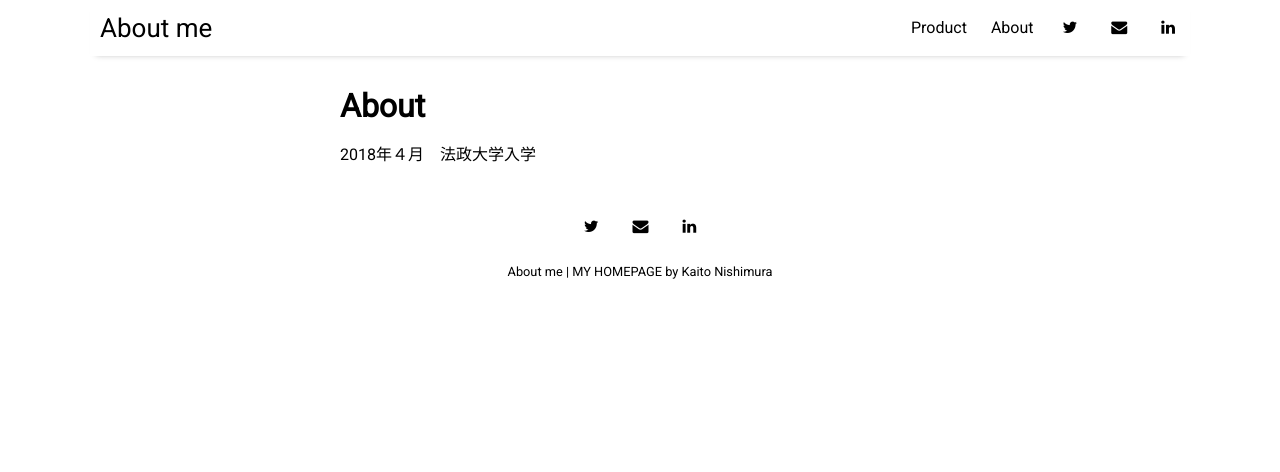
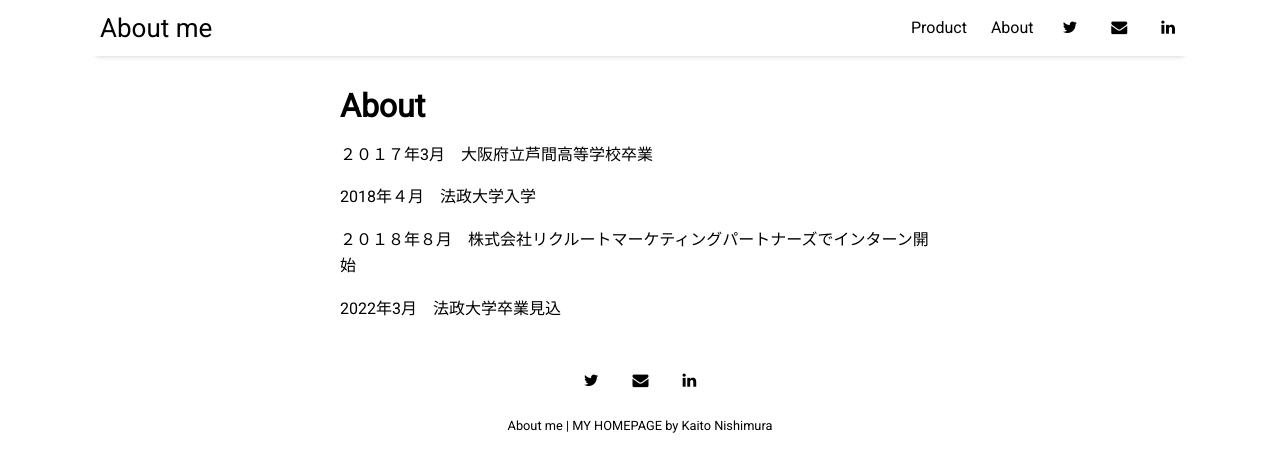
Before and after one commit to kaitonishimura/kaitonishimura.github.io, a Jekyll site: the page built from pages/about.md, in a window 1280 px wide. Shown: the top 472 px of the page. Built offline with Jekyll 4.4.1, drawn with Linux system fonts in a browser that asks for light colours; nearby versions of some CDN libraries.

Commit message:
Update about.md

```diff
--- a/pages/about.md
+++ b/pages/about.md
@@ -3,4 +3,10 @@ layout: misc
 title: About
 ---
 
+２０１７年3月　大阪府立芦間高等学校卒業
+
 2018年４月　法政大学入学
+
+２０１８年８月　株式会社リクルートマーケティングパートナーズでインターン開始
+
+2022年3月　法政大学卒業見込
```
